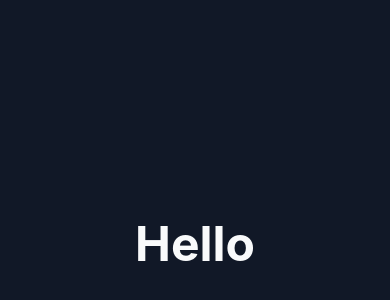
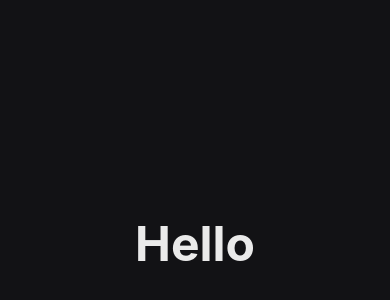
Before and after one commit to wilsonfsouza/time-capsule, a React Native app in the folder mobile/: screen / in a window 390 px wide. Shown: the part 178-478 px from the top of the page. Built offline with nearby package versions, Linux system fonts and the light colour scheme.

Commit message:
feat(mobile): extended colors

```diff
--- a/mobile/tailwind.config.js
+++ b/mobile/tailwind.config.js
@@ -1,8 +1,71 @@
 /** @type {import('tailwindcss').Config} */
 module.exports = {
-  content: ["./App.tsx", "./app/**/*.tsx"],
+  content: ['./App.tsx', './app/**/*.tsx'],
   theme: {
-    extend: {},
+    extend: {
+      colors: {
+        gray: {
+          50: '#eaeaea',
+          100: '#bebebf',
+          200: '#9e9ea0',
+          300: '#727275',
+          400: '#56565a',
+          500: '#2c2c31',
+          600: '#28282d',
+          700: '#1f1f23',
+          800: '#18181b',
+          900: '#121215',
+        },
+        purple: {
+          50: '#f3eefc',
+          100: '#d8cbf7',
+          200: '#c6b2f3',
+          300: '#ab8eee',
+          400: '#9b79ea',
+          500: '#8257e5',
+          600: '#764fd0',
+          700: '#5c3ea3',
+          800: '#48307e',
+          900: '#372560',
+        },
+        orange: {
+          50: '#ffefeb',
+          100: '#ffccc2',
+          200: '#ffb4a4',
+          300: '#ff927b',
+          400: '#ff7d61',
+          500: '#ff5c3a',
+          600: '#e85435',
+          700: '#b54129',
+          800: '#8c3320',
+          900: '#6b2718',
+        },
+        yellow: {
+          50: '#fff9ec',
+          100: '#ffebc4',
+          200: '#ffe2a7',
+          300: '#ffd47f',
+          400: '#ffcc66',
+          500: '#ffbf40',
+          600: '#e8ae3a',
+          700: '#b5882d',
+          800: '#8c6923',
+          900: '#6b501b',
+        },
+        green: {
+          50: '#e6fbef',
+          100: '#b1f1ce',
+          200: '#8cebb6',
+          300: '#57e295',
+          400: '#36dc81',
+          500: '#04d361',
+          600: '#04c058',
+          700: '#039645',
+          800: '#027435',
+          900: '#025929',
+        },
+      },
+    },
   },
   plugins: [],
 }
```
